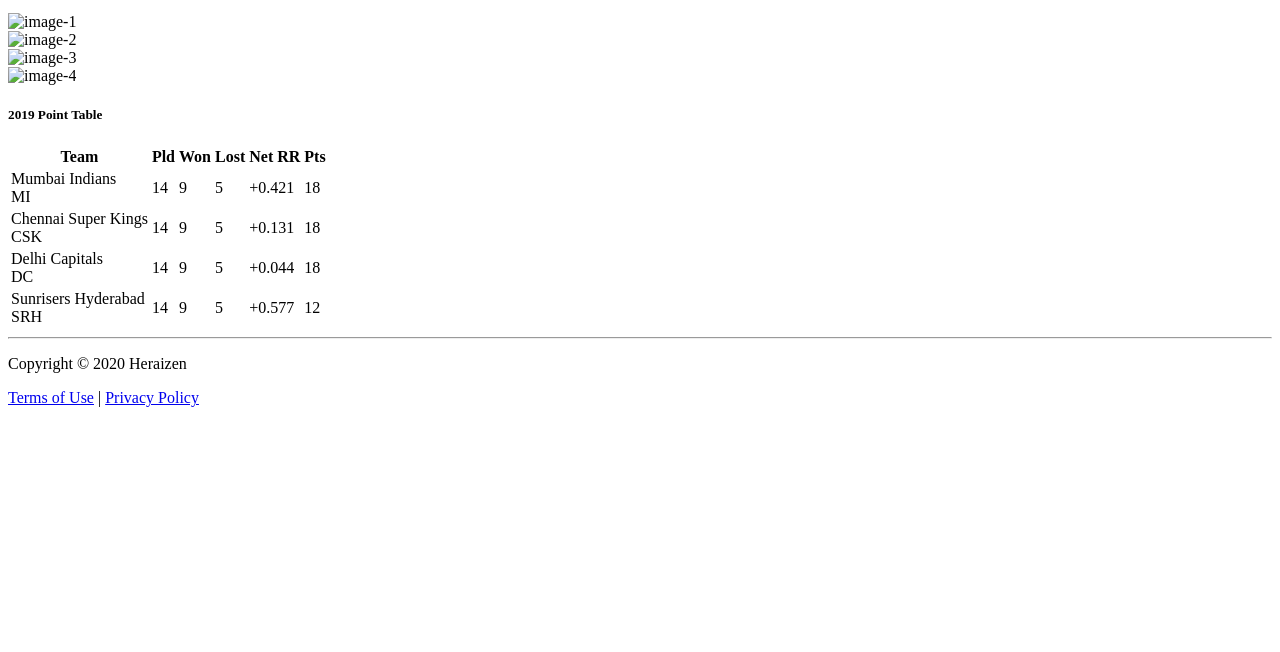
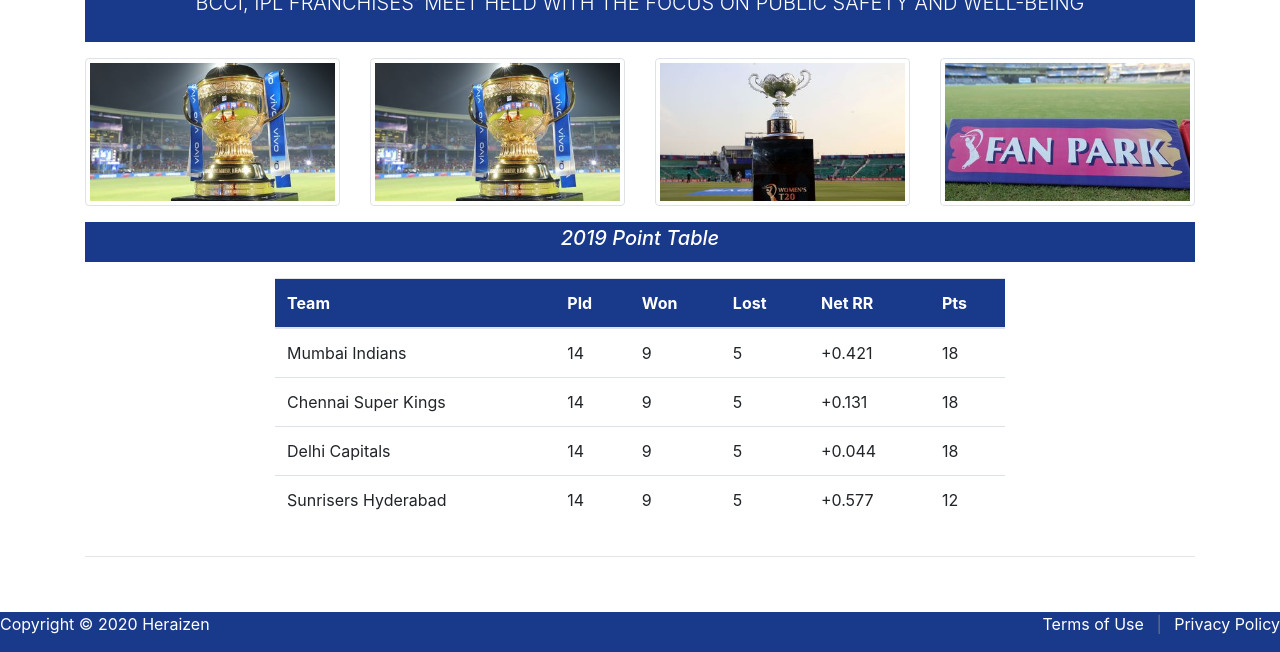
Before and after one commit to learnwithlakshman/iplpwa, a plain HTML site: page index.html in a window 1280 px wide. Shown: the part 148-800 px from the top of the page. Drawn offline with Linux system fonts and the light colour scheme; the site is published under a folder, as on GitHub Pages, so addresses that start at the root find nothing.

Commit message:
Changed url links

```diff
--- a/index.html
+++ b/index.html
@@ -13,9 +13,9 @@
 <meta name="apple-mobile-web-app-title" content="Hello World">
 <meta name="msapplication-TileImage" content="images/hello-icon-144.png">
 <meta name="msapplication-TileColor" content="#FFFFFF">
-<link rel="manifest" href="/manifest.json">
-<link rel="stylesheet" href="/css/bootstrap.css">
-<link rel="stylesheet" href="/css/style.css">
+<link rel="manifest" href="manifest.json">
+<link rel="stylesheet" href="css/bootstrap.css">
+<link rel="stylesheet" href="css/style.css">
 
 </head>
 <body>
@@ -46,13 +46,13 @@
 
         <div class="col-md-3 col-lg-4 col-xl-3">
          <article>
-            <img src="/images/1.jfif" alt="image-1" class="img-fluid img-thumbnail">
+            <img src="images/1.jfif" alt="image-1" class="img-fluid img-thumbnail">
 
           </article>
         </div>
         <div class="col-md-3 col-lg-4 col-xl-3">
              <article>
-            <img src="/images/2.jfif" alt="image-2" class="img-fluid img-thumbnail">
+            <img src="images/2.jfif" alt="image-2" class="img-fluid img-thumbnail">
 
           </article>
         </div>
@@ -60,13 +60,13 @@
 
         <div class="col-md-3 col-lg-4 col-xl-3">
              <article>
-            <img src="/images/3.jfif" alt="image-3" class="img-fluid img-thumbnail">
+            <img src="images/3.jfif" alt="image-3" class="img-fluid img-thumbnail">
 
           </article>
         </div>
         <div class="col-md-3 col-lg-4 col-xl-3">
              <article>
-            <img src="/images/4.jfif" alt="image-4" class="img-fluid img-thumbnail">
+            <img src="images/4.jfif" alt="image-4" class="img-fluid img-thumbnail">
           </article>
         </div>
 
@@ -179,6 +179,6 @@
 </div>
 
 
-    <script src="/js/main.js"></script>
+    <script src="js/main.js"></script>
 </body>
 </html>
```
Also changed, not shown: sw.js (+4 -4 lines), manifest.json.
